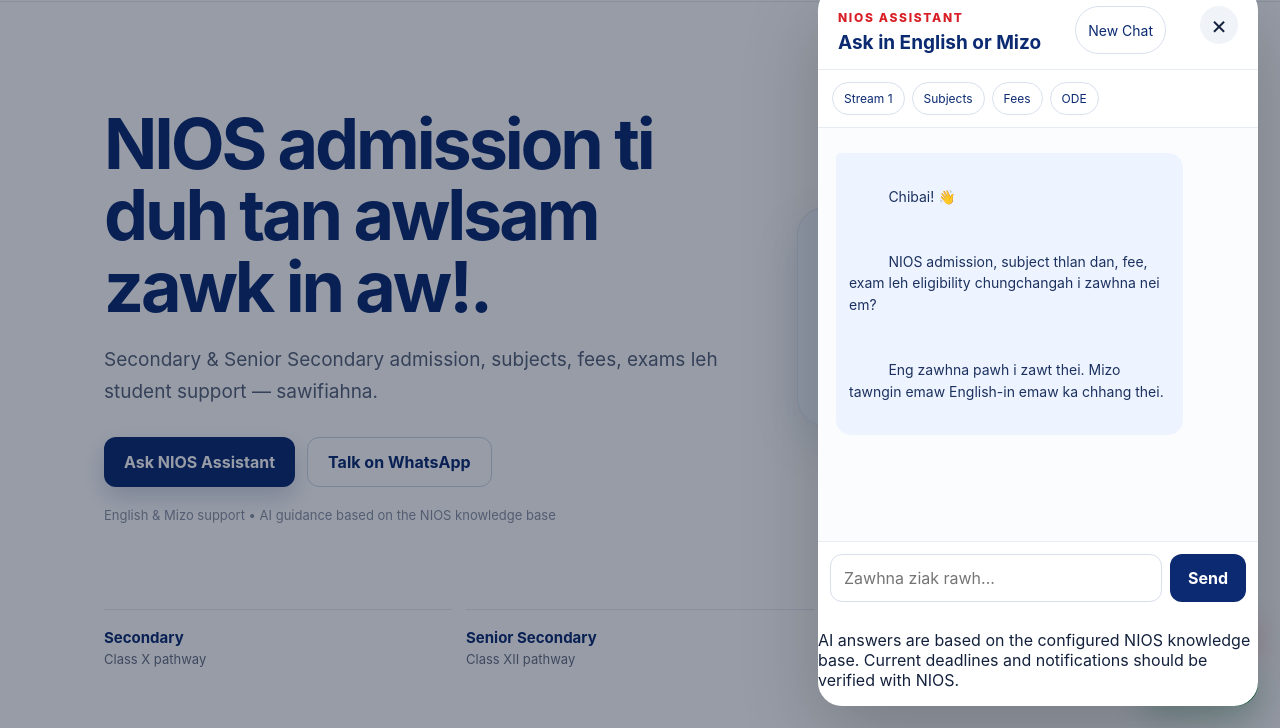
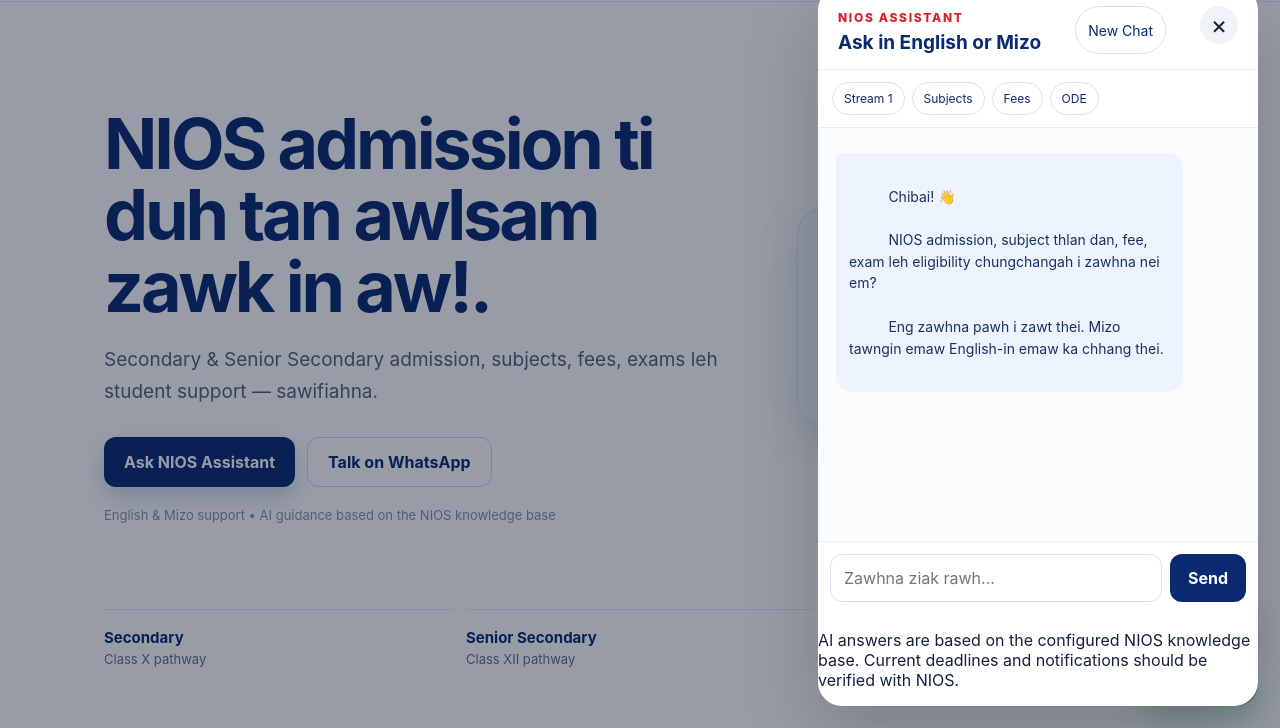
Before and after one commit to NIOSMizoram/nios-admission-centre, a website: page index.html in a window 1280 px wide. Both pictures are taken after a click on the button "Ask NIOS Assistant". Shown: the part 72-800 px from the top of the page. Drawn offline with Linux system fonts and the light colour scheme.

Commit message:
Update index.html

```diff
--- a/index.html
+++ b/index.html
@@ -396,8 +396,8 @@
       <div class="messages" id="messages">
 
         <div class="msg bot">
-          Chibai! 👋<br><br>
-          NIOS admission, subject thlan dan, fee, exam leh eligibility chungchangah i zawhna nei em?<br><br>
+          Chibai! 👋<br>
+          NIOS admission, subject thlan dan, fee, exam leh eligibility chungchangah i zawhna nei em?<br>
           Eng zawhna pawh i zawt thei. Mizo tawngin emaw English-in emaw ka chhang thei.
         </div>
 
```
